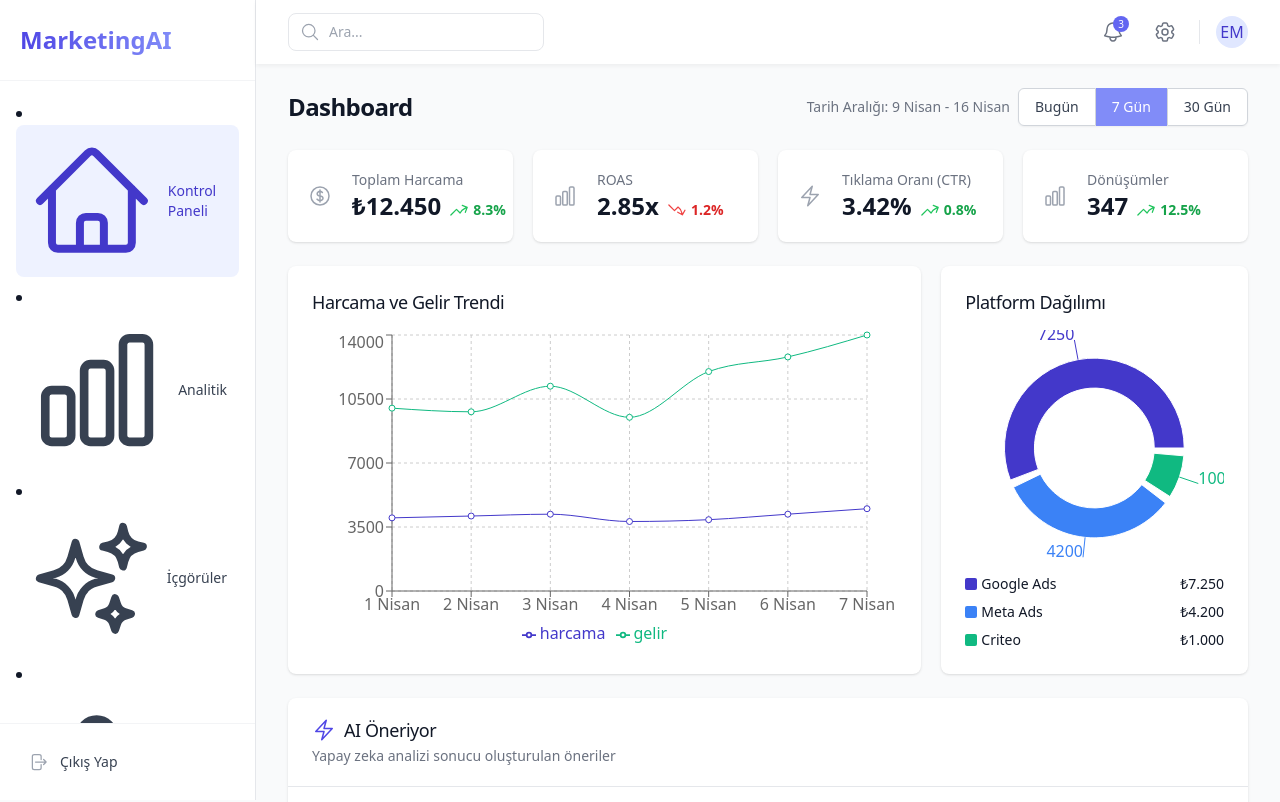
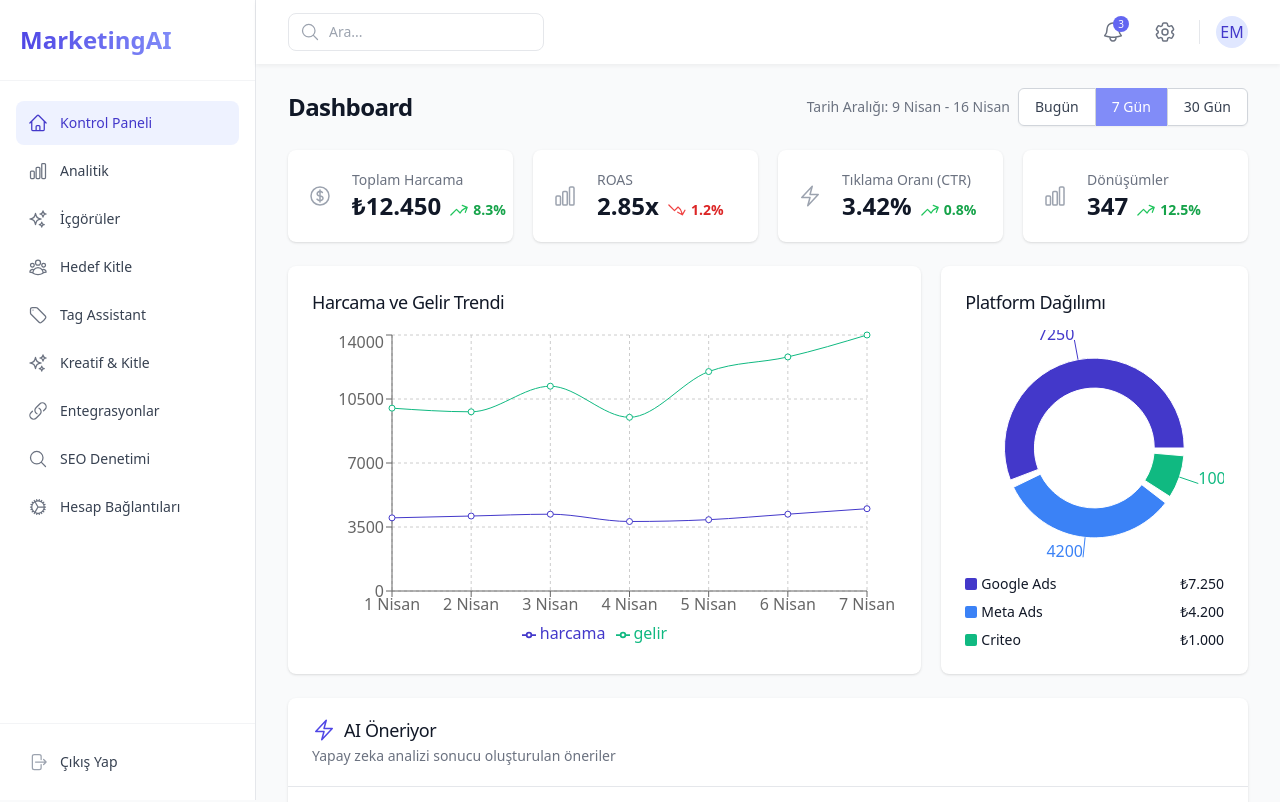
Before and after one commit to ertasemre/marketing-project, a React (Vite) app: page /dashboard in a window 1280 px wide. Shown: the top 802 px of the page. Built offline with nearby package versions, Linux system fonts and the light colour scheme; a web font is replaced by a local one.

Commit message:
Yan menü HTML yapısı düzeltildi

```diff
--- a/src/layouts/MainLayout.tsx
+++ b/src/layouts/MainLayout.tsx
@@ -87,8 +87,9 @@ const MainLayout = () => {
 
             <div className="flex-1 py-5 px-5 overflow-y-auto">
               <nav className="space-y-2">
+                <ul className="list-none m-0 p-0">
                   {menuItems.map((item, idx) => (
-                  <li key={idx}>
+                    <li key={idx} className="mb-1">
                       <NavLink
                         to={item.to}
                         className={({ isActive }) =>
@@ -100,14 +101,15 @@ const MainLayout = () => {
                         }
                       >
                         <item.icon
-                        className={({ isActive }: { isActive: boolean }) =>
-                          `h-5 w-5 ${isActive ? 'text-primary-700' : 'text-gray-500'}`
-                        }
+                          className={`h-5 w-5 ${
+                            location.pathname === item.to ? 'text-primary-700' : 'text-gray-500'
+                          }`}
                         />
                         <span className="ml-3 text-sm font-medium">{item.text}</span>
                       </NavLink>
                     </li>
                   ))}
+                </ul>
               </nav>
             </div>
 
@@ -133,8 +135,9 @@ const MainLayout = () => {
 
           <div className="flex-1 py-5 px-4 overflow-y-auto">
             <nav className="space-y-2">
+              <ul className="list-none m-0 p-0">
                 {menuItems.map((item, idx) => (
-                <li key={idx}>
+                  <li key={idx} className="mb-1">
                     <NavLink
                       to={item.to}
                       className={({ isActive }) =>
@@ -146,14 +149,15 @@ const MainLayout = () => {
                       }
                     >
                       <item.icon
-                      className={({ isActive }: { isActive: boolean }) =>
-                        `h-5 w-5 ${isActive ? 'text-primary-700' : 'text-gray-500'}`
-                      }
+                        className={`h-5 w-5 ${
+                          location.pathname === item.to ? 'text-primary-700' : 'text-gray-500'
+                        }`}
                       />
                       <span className="ml-3 text-sm font-medium">{item.text}</span>
                     </NavLink>
                   </li>
                 ))}
+              </ul>
             </nav>
           </div>
 
```
Lines whose indentation alone changed are shown as unchanged.
